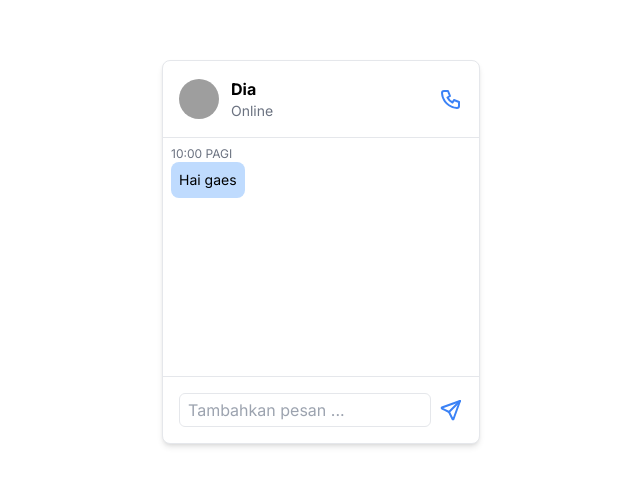
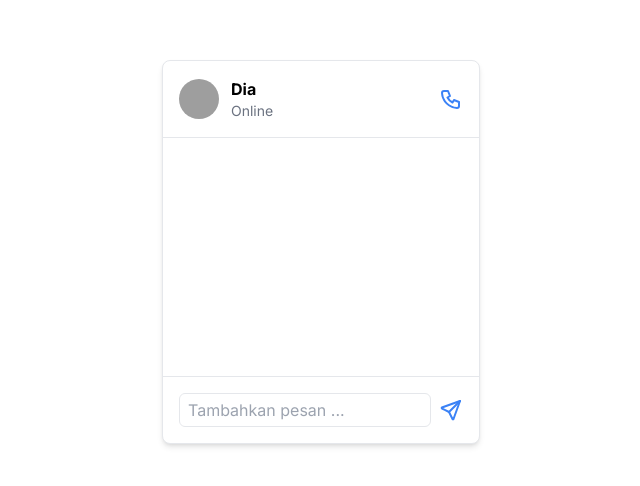
Before and after one commit to rochmadrizky/CloneUI-Chatting, a Next.js app: page / in a window 1280 px wide. Shown: the part 148-634 px from the top of the page, without its empty margins (319-959 px from the left). Built offline with nearby package versions, Linux system fonts and the light colour scheme; grey boxes are pictures that could not be loaded.

Commit message:
fungsi kirim pesan done

```diff
--- a/src/app/components/chatting/Chat.tsx
+++ b/src/app/components/chatting/Chat.tsx
@@ -1,14 +1,22 @@
 "use client";
 
-import { useState } from "react";
+import React, { useState } from "react";
 import InputText from "./InputText";
 import Message from "./Message";
 import Modal from "./Modal";
 import Contact from "./Contact";
 import { IconPhone, IconSend } from "@tabler/icons-react";
 
+interface Pesan {
+  message: string;
+  timestamp: string;
+  sender: string;
+}
+
 const Chat = () => {
+  const [pesanList, setPesanList] = useState<Pesan[]>([]);
   const [isModalOpen, setIsModalOpen] = useState(false);
+  const [pesan, setPesan] = useState("");
 
   const handleAttachClick = () => {
     setIsModalOpen(true);
@@ -21,6 +29,23 @@ const Chat = () => {
   const handleConfirmModal = () => {
     console.log("Panggilan dilakukan");
     setIsModalOpen(false);
+  };
+
+  const handleSubmitPesan = (event: React.FormEvent<HTMLFormElement>) => {
+    event.preventDefault();
+    if (pesan.trim() !== "") {
+      const waktu = new Date().toLocaleTimeString([], {
+        hour: "2-digit",
+        minute: "2-digit",
+        hour12: false,
+      });
+      const pengirim = "Pengguna";
+      setPesanList([
+        ...pesanList,
+        { message: pesan, timestamp: waktu, sender: pengirim },
+      ]);
+      setPesan("");
+    }
   };
 
   return (
@@ -37,19 +62,28 @@ const Chat = () => {
             </button>
           </div>
 
-          <div className="flex-1">
+          <div className="flex-1 overflow-y-auto">
             <div className="p-2">
-              <Message
-                message="Hai gaes"
-                timestamp="10:00 PAGI"
-                sender="User"
-              />
+              {pesanList.map((pesan, index) => (
+                <Message
+                  key={index}
+                  message={pesan.message}
+                  timestamp={pesan.timestamp}
+                  sender={pesan.sender}
+                />
+              ))}
             </div>
           </div>
 
           <div className="border-t">
-            <form className="flex p-4 gap-2">
-              <InputText placeholder="Tambahkan pesan ..." />
+            <form className="flex p-4 gap-2" onSubmit={handleSubmitPesan}>
+              <InputText
+                placeholder="Tambahkan pesan ..."
+                value={pesan}
+                onChange={(e: React.ChangeEvent<HTMLInputElement>) =>
+                  setPesan(e.target.value)
+                }
+              />
               <button type="submit">
                 <IconSend className="stroke-2 text-blue-500" />
               </button>
--- a/src/app/components/chatting/InputText.tsx
+++ b/src/app/components/chatting/InputText.tsx
@@ -1,15 +1,25 @@
 import React from "react";
 
+// Perbarui definisi InputTextProps
 interface InputTextProps {
   placeholder: string;
+  value?: string; // Buat nilai value menjadi opsional dengan menambahkan tanda tanya (?)
+  onChange: (e: React.ChangeEvent<HTMLInputElement>) => void;
 }
 
-const InputText: React.FC<InputTextProps> = ({ placeholder }) => {
+// Gunakan InputTextProps dalam komponen InputText
+const InputText: React.FC<InputTextProps> = ({
+  placeholder,
+  value,
+  onChange,
+}) => {
   return (
     <input
       type="text"
       className="w-full border rounded-md px-2 py-1 focus:outline-none focus:border-blue-500"
       placeholder={placeholder}
+      value={value} // Gunakan nilai value
+      onChange={onChange} // Gunakan fungsi onChange
     />
   );
 };
```
